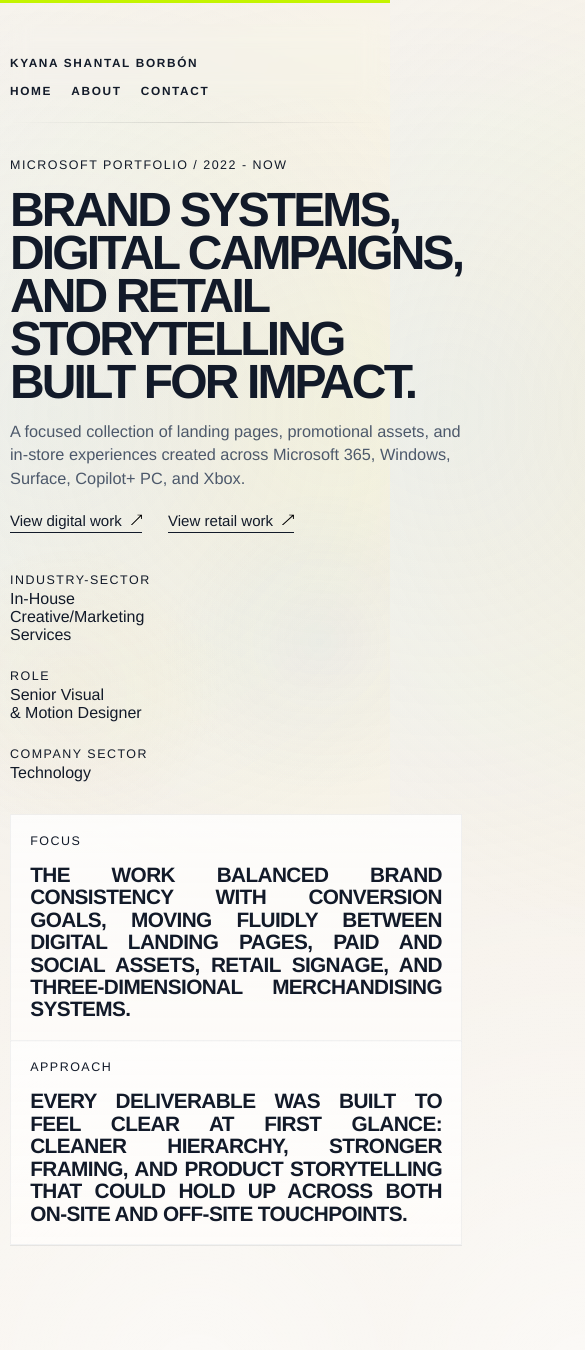
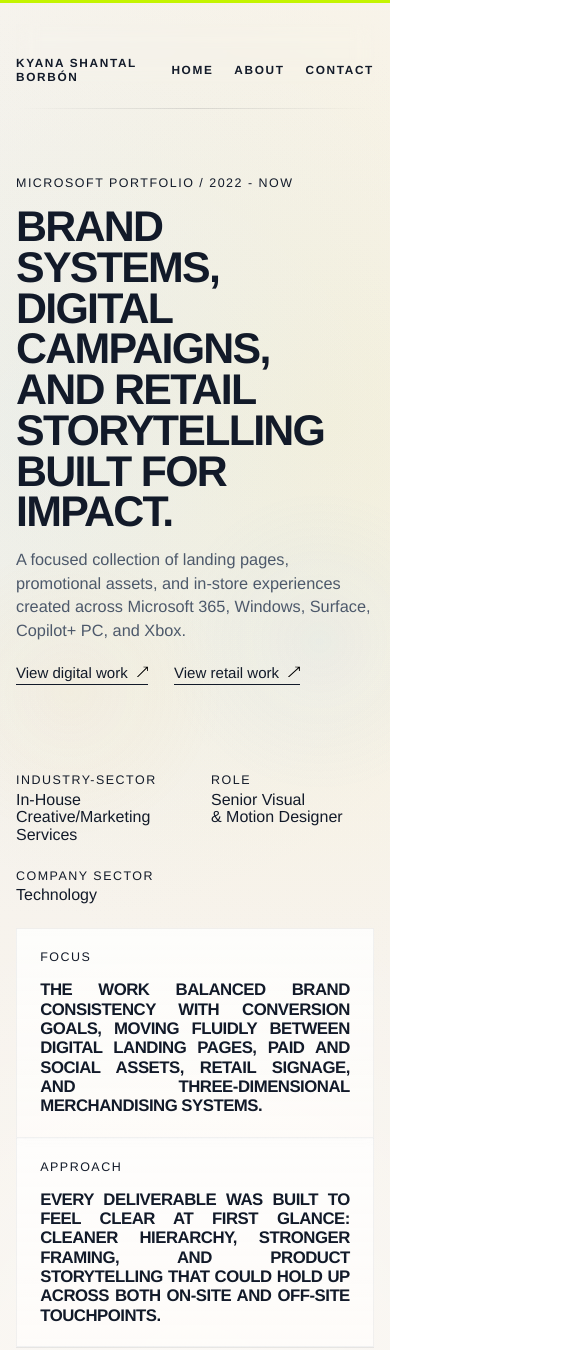
Before and after one commit to ksborbon2-ai/kyana-shantal-portfolio-2026, a website: page Microsoft Page/microsoft-landing.html in a window 390 px wide. Shown: the top 1350 px of the page, 585 px wide, since content can reach past the window. Drawn offline with Linux system fonts and the light colour scheme.

Commit message:
Add files via upload

```diff
--- a/Microsoft Page/microsoft-landing.css
+++ b/Microsoft Page/microsoft-landing.css
@@ -493,45 +493,61 @@ a {
 }
 
 @media (max-width: 760px) {
-  .site-header,
-  .page-shell {
-    width: calc(100% - 1.25rem);
+  .hero-left,
+  .hero-right,
+  .section-title-row > * {
+    min-width: 0;
   }
 
-  .site-header {
-    flex-direction: column;
-    align-items: flex-start;
-    gap: 0.85rem;
-    padding-top: 2rem;
+  .hero-left h1,
+  .section-title-row h2 {
+    white-space: normal;
+    overflow-wrap: anywhere;
+    word-break: break-word;
   }
 
-  .site-nav {
-    gap: 1.2rem;
-    flex-wrap: wrap;
+  .hero-left h1 {
+    font-size: clamp(2.2rem, 11vw, 3.4rem);
+    line-height: 0.95;
+    letter-spacing: -0.04em;
+  }
+
+  .section-title-row {
+    gap: 1rem;
+    padding: 2.5rem 0;
+  }
+
+  .section-title-row h2 {
+    font-size: clamp(2rem, 10vw, 3rem);
+    line-height: 0.95;
   }
 
   .hero-grid {
-    gap: 2rem;
-    padding-top: 2.25rem;
+    grid-template-columns: 1fr;
+    gap: 1.5rem;
+    overflow: hidden;
   }
 
-  .hero-left h1 {
-    font-size: clamp(3rem, 10vw, 5.3rem);
+  .hero-right {
+    width: 100%;
+    max-width: 100%;
+    margin-left: 0;
+    padding-top: 0;
+  }
+
+  .focus-card {
+    width: 100%;
     max-width: 100%;
   }
 
-  .hero-meta {
-    grid-template-columns: 1fr;
-    margin-top: 2.5rem;
+  .focus-copy {
+    font-size: 1.05rem;
+    line-height: 1.15;
+    text-align: justify;
+    text-align-last: auto;
+    overflow-wrap: anywhere;
   }
-
-  .focus-card {
-    padding: 1.2rem;
-  }
-
-  .focus-copy {
-    font-size: 1.3rem;
-  }
+}
 
   .campaign-grid {
     gap: 2.8rem;
```
